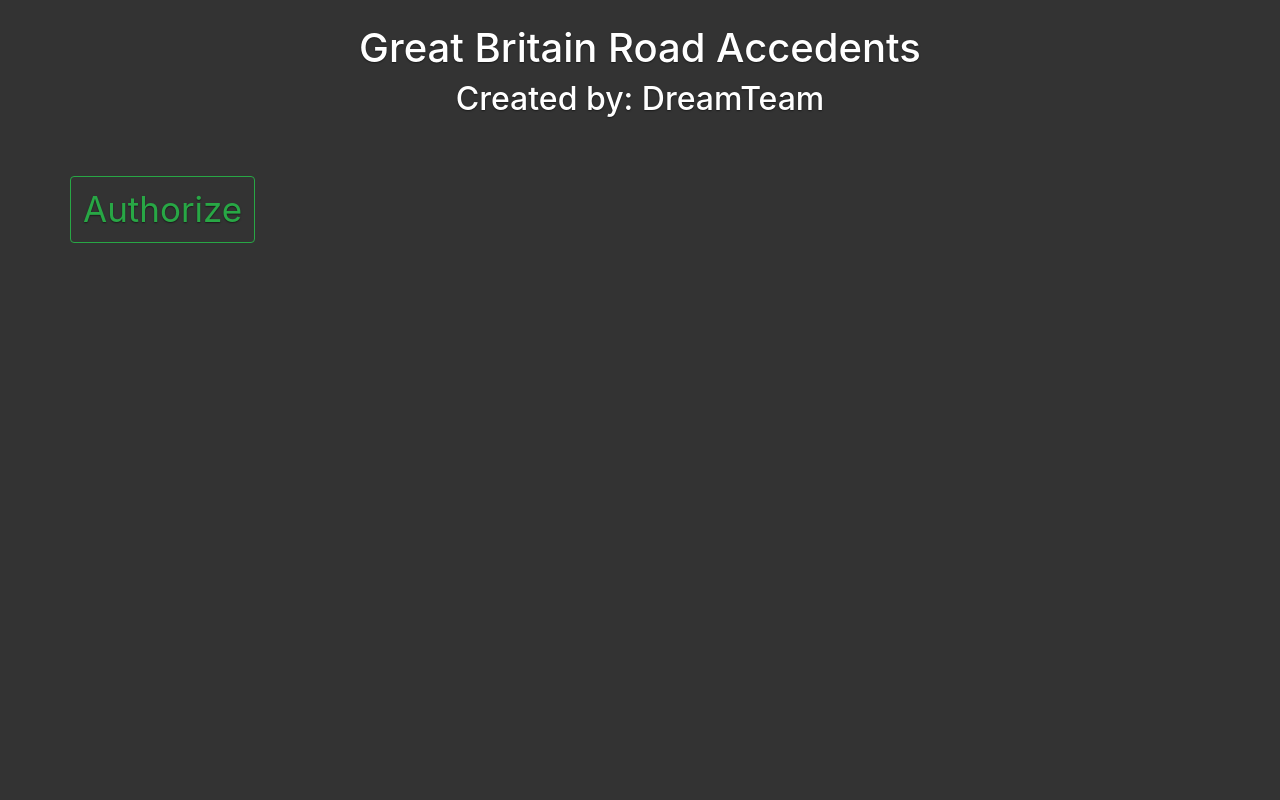
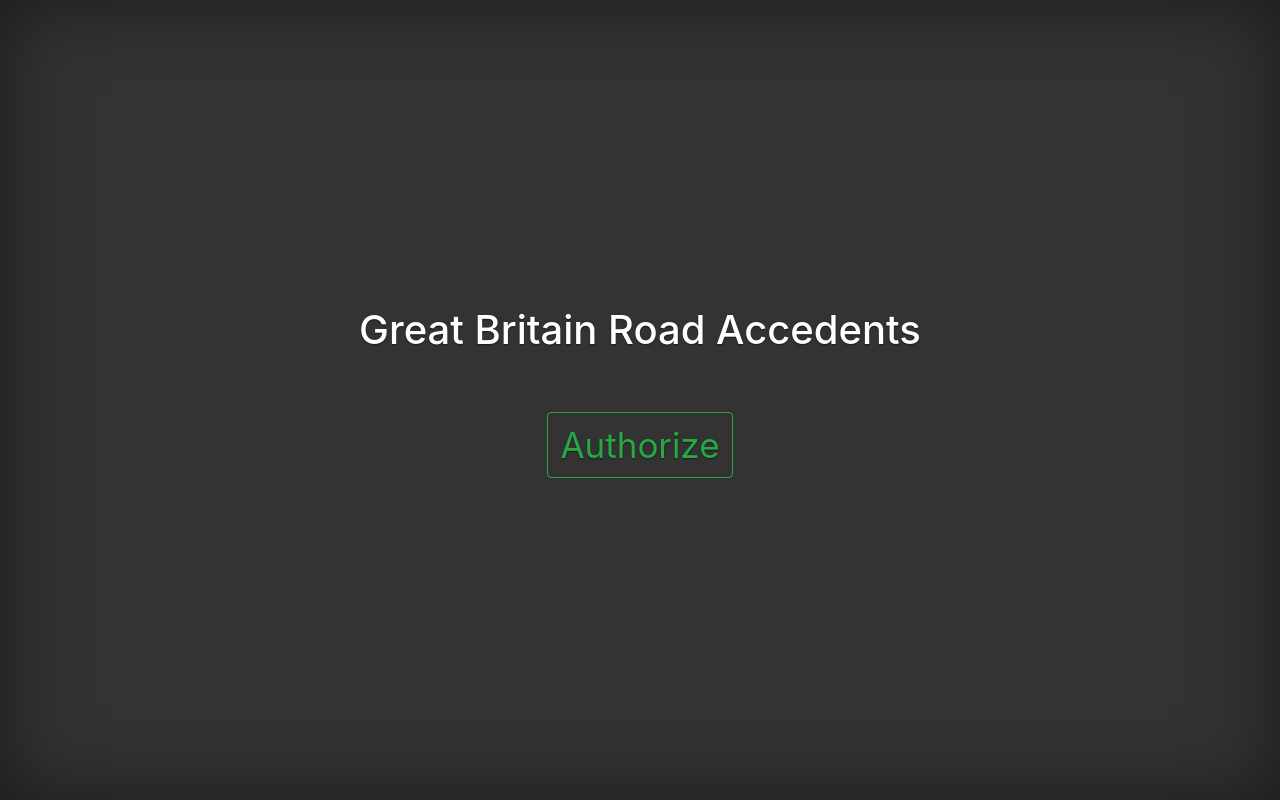
Before and after one commit to MLogn/RoadAccident, a Django app: page /MySite/ in a window 1280 px wide. Run offline with Django 3.2, Linux system fonts and the light colour scheme; parts of the project's set-up code (start-up, migrations or seed data) failed here and were passed over; some libraries are stand-ins or nearby versions.

```diff
--- a/MySite/templates/MySite/change.html
+++ b/MySite/templates/MySite/change.html
@@ -16,7 +16,7 @@
              <input class="form-control" type="text" placeholder="Name" name="user_id">
          </div>
              <p><div class="form-group">
-    <select class="form-control" id="exampleFormControlSelect1" name="gender">
+    <select class="form-control" id="exampleFormControlSelect1">
       <option>Gender</option>
       <option>Male</option>
       <option>Female</option>
@@ -24,7 +24,7 @@
   </div>
              </p>
              <div class="form-group">
-             <input class="form-control" type="text" placeholder="Age" name="age">
+             <input class="form-control" type="text" placeholder="Age" name="Age">
              </div>
              <div class="form-group">
              <input class="form-control" type="text" placeholder="Vehicle Age" name="vehicle_age">
@@ -34,7 +34,7 @@
 {#</select>#}
              <p><div class="form-group">
 {#    <label for="exampleFormControlSelect1">Vehicle</label>#}
-    <select class="form-control" id="exampleFormControlSelect1" name="veh_type">
+    <select class="form-control" id="exampleFormControlSelect1">
       <option>Vehicle Type</option>
       <option>Pedal cycle</option>
       <option>Motorcycle</option>
--- a/MySite/templates/MySite/includes/part.html
+++ b/MySite/templates/MySite/includes/part.html
@@ -1,3 +1,28 @@
 {% block content %}
+{#<div class="site-wrapper">#}
+{##}
+{#      <div class="site-wrapper-inner">#}
+{##}
+{#        <div class="cover-container">#}
+{##}
+{#          <div class="masthead clearfix">#}
+{#            <div class="inner">#}
+{#              <h3 class="masthead-brand"></h3>#}
+{#              <nav class="nav nav-masthead">#}
+{#                <a class="nav-link active" href="#">Home</a>#}
+{#                <a class="nav-link" href="/MySite/change.html">Change Info</a>#}
+{#                <a class="nav-link" href="{% url 'stat'%}">Statistics</a>#}
+{##}
+{#              </nav>#}
+{#            </div>#}
+{#          </div>#}
+{##}
+{##}
+{##}
+{#        </div>#}
+{##}
+{#      </div>#}
+{##}
+{#    </div>#}
 
 {% endblock %}
--- a/MySite/templates/MySite/main.html
+++ b/MySite/templates/MySite/main.html
@@ -1,16 +1,40 @@
-{% extends "MySite/wrapper.html" %}
-{% block content %}
-    <div class="page-header text-center">
-        <h1>Great Britain Road Accedents</h1>
-        <h2>Created by: DreamTeam</h2>
-    </div>
-    <div class="container">
-        <div class="row ">
-            <a class="btn btn-outline-success button" href="{% url 'login'%}" role="button">Authorize</a>
+<!DOCTYPE html>
+<html lang="en">
+<head>
+    <meta charset="UTF-8">
+    <title>GBRA</title>
+    {% load static %}
+    <link rel="stylesheet" href= "{% static 'css/bootstrap.min.css' %}" type="text/css">
+    <link rel="stylesheet" href= "{% static 'css/style.css' %}" type="text/css">
+    <link rel="stylesheet" href= "{% static 'css/cover.css' %}" type="text/css">
+</head>
+  <body>
+
+    <div class="site-wrapper">
+
+      <div class="site-wrapper-inner">
+
+        <div class="cover-container">
+
+          <div class="masthead clearfix">
+            <div class="inner">
+{#              <h3 class="masthead-brand">      Authors : Fironov Loginov Layd Chernyshov</h3>#}
+
+            </div>
+          </div>
+
+          <div class="inner cover">
+            <h1 class="cover-heading">Great Britain Road Accedents</h1><a class="btn btn-outline-success button" href="{% url 'login'%}" role="button">Authorize</a>
+            <p class="lead"></p>
+
+          </div>
+
         </div>
+
+      </div>
+
     </div>
 
 
-{% include "MySite/includes/part.html" %}
-
-{% endblock %}
+  </body>
+</html>
--- a/MySite/templates/MySite/person.html
+++ b/MySite/templates/MySite/person.html
@@ -7,7 +7,7 @@
     <div class="container">
         <div class="row ">
             <div class="col-lg-6"><a class="btn btn-outline-success button" href="/MySite/change.html" role="button">Change Info</a></div>
-            <div class="col-lg-6"><a class="btn btn-outline-success button" href="{% url 'stat'%}" role="button">Statistics</a></div>
+            <div class="col-lg-6"><a class="btn btn-outline-success button" href="/MySite/stat.html" role="button">Statistics</a></div>
 
 
            <!-- <a class="btn btn-outline-success button" href="/test" role="button">About</a>-->
--- a/MySite/urls.py
+++ b/MySite/urls.py
@@ -9,5 +9,5 @@ urlpatterns = [
     path('create/', views.create, name='create'),
     path('edit/<int:id>/', views.edit, name='edit'),
     path('delete/<int:id>/', views.delete, name='delete'),
-    path('stat.html>/', views.stat, name='stat'),
+    path('stat.html', views.stat, name='stat'),
 ]
```
Also changed, not shown: MySite/templates/MySite/stat.html (+5 -55 lines), db.sqlite3.
